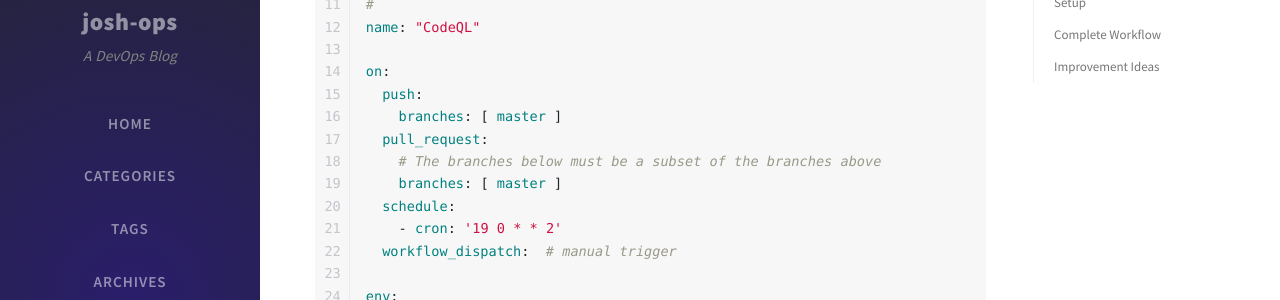
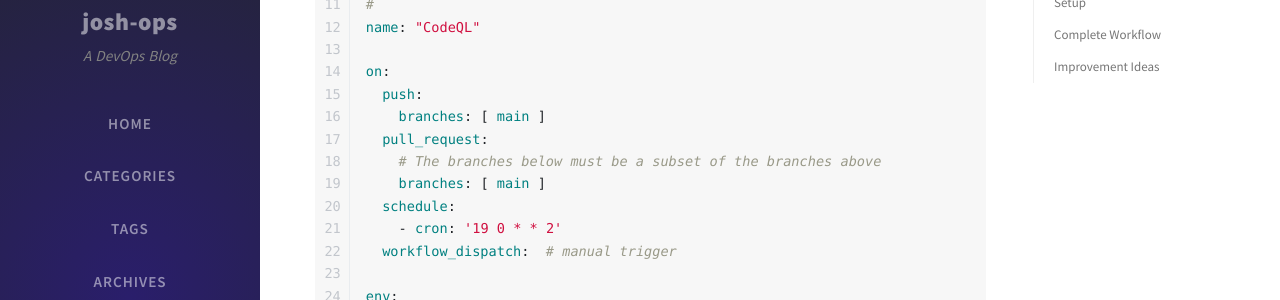
Before and after one commit to joshjohanning/joshjohanning.github.io, a Jekyll site: the page built from _posts/2021-01-04-authorize-azure-artifacts-in-github-actions.md, in a window 1280 px wide and 900 px high, scrolled down 1698 px. Shown: the part 152-452 px from the top of the window. Built offline with Jekyll 4.4.1, drawn with Linux system fonts in a browser that asks for light colours; nearby versions of some CDN libraries; comment, search, counter and statistics services are not loaded.

Commit message:
renaming master to main

```diff
--- a/_posts/2021-01-04-authorize-azure-artifacts-in-github-actions.md
+++ b/_posts/2021-01-04-authorize-azure-artifacts-in-github-actions.md
@@ -64,10 +64,10 @@ name: "CodeQL"
 
 on:
   push:
-    branches: [ master ]
+    branches: [ main ]
   pull_request:
     # The branches below must be a subset of the branches above
-    branches: [ master ]
+    branches: [ main ]
   schedule:
     - cron: '19 0 * * 2'
   workflow_dispatch:  # manual trigger
```
Also changed, not shown: _posts/2020-12-08-extends-template.md (+3 -3 lines).
